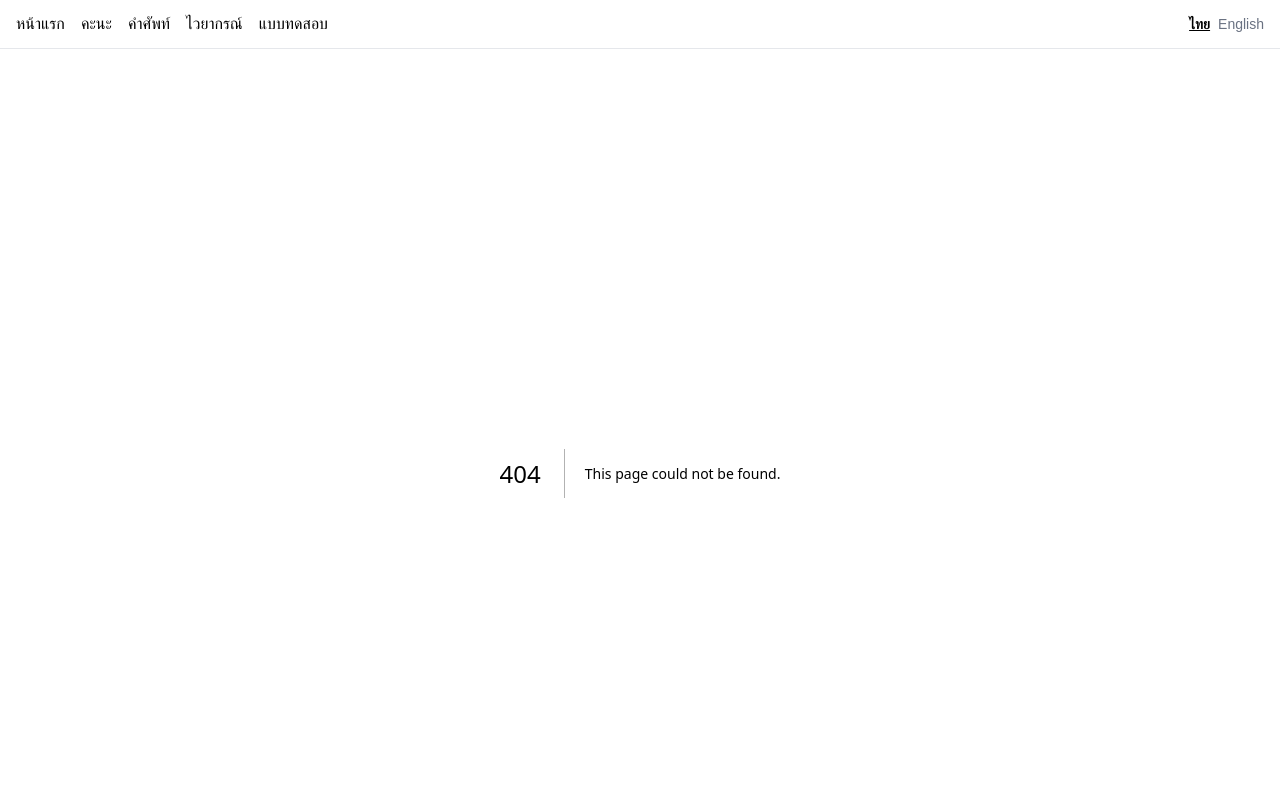
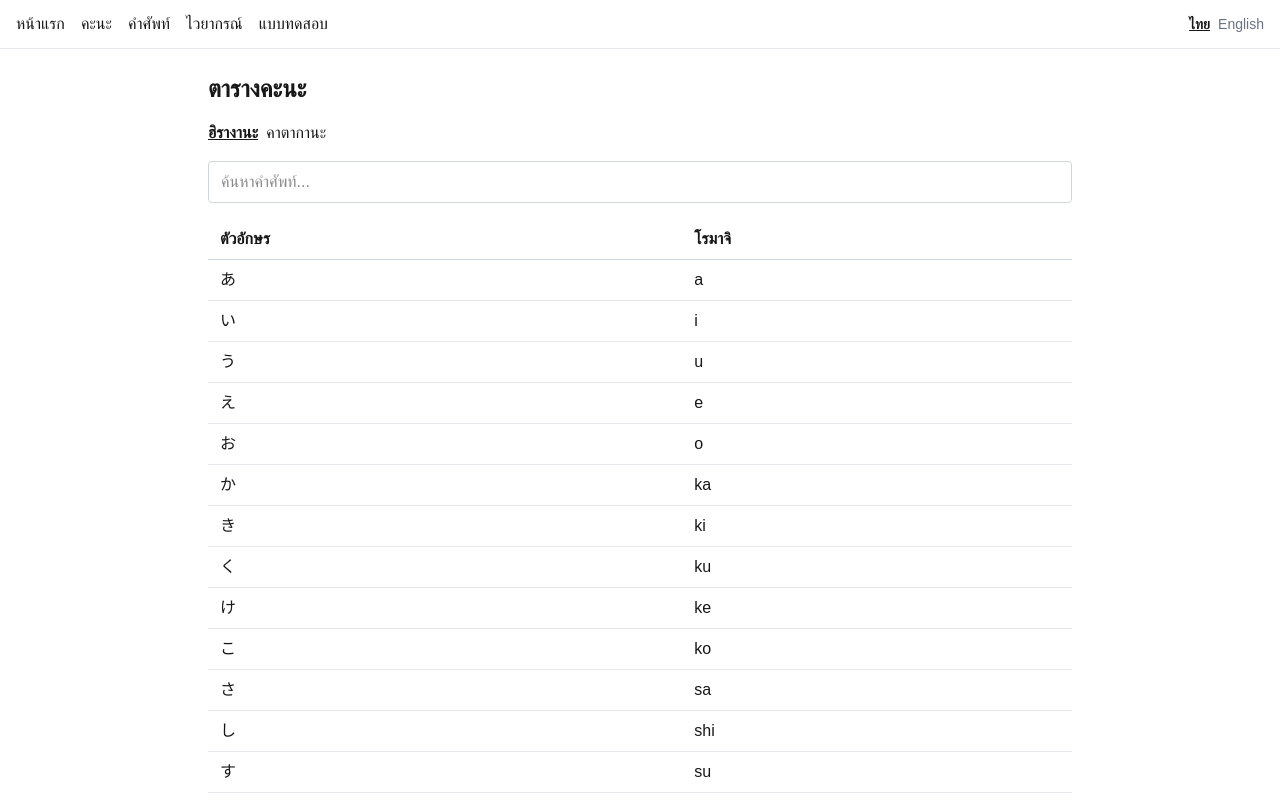
Before and after one commit to Jakkaphatbreez/Kanji, a Next.js app: page /kana in a window 1280 px wide. Before the commit this address had no page. Shown: the top 800 px of the page. Built offline with nearby package versions, Linux system fonts and the light colour scheme.

Commit message:
feat: add DataTable component and kana reference page

```diff
--- /dev/null
+++ b/src/app/kana/page.tsx
@@ -0,0 +1,43 @@
+'use client';
+
+import { useState } from 'react';
+import { useLanguage } from '@/i18n/LanguageContext';
+import { DataTable } from '@/components/DataTable';
+import { hiragana } from '@/data/hiragana';
+import { katakana } from '@/data/katakana';
+
+export default function KanaPage() {
+  const { t } = useLanguage();
+  const [tab, setTab] = useState<'hiragana' | 'katakana'>('hiragana');
+  const data = tab === 'hiragana' ? hiragana : katakana;
+
+  return (
+    <div>
+      <h1 className="text-2xl font-bold">{t.kana.title}</h1>
+      <div className="my-4 flex gap-2">
+        <button
+          onClick={() => setTab('hiragana')}
+          className={tab === 'hiragana' ? 'font-bold underline' : ''}
+        >
+          {t.kana.hiragana}
+        </button>
+        <button
+          onClick={() => setTab('katakana')}
+          className={tab === 'katakana' ? 'font-bold underline' : ''}
+        >
+          {t.kana.katakana}
+        </button>
+      </div>
+      <DataTable
+        data={data}
+        rowKey={row => row.char}
+        getSearchText={row => `${row.char} ${row.romaji}`}
+        searchPlaceholder={t.vocab.searchPlaceholder}
+        columns={[
+          { header: t.kana.charColumn, accessor: row => row.char },
+          { header: t.kana.romajiColumn, accessor: row => row.romaji },
+        ]}
+      />
+    </div>
+  );
+}
--- /dev/null
+++ b/src/components/DataTable.tsx
@@ -0,0 +1,55 @@
+'use client';
+
+import { useState } from 'react';
+
+interface Column<T> {
+  header: string;
+  accessor: (row: T) => string;
+}
+
+interface DataTableProps<T> {
+  data: T[];
+  columns: Column<T>[];
+  searchPlaceholder: string;
+  getSearchText: (row: T) => string;
+  rowKey: (row: T) => string;
+}
+
+export function DataTable<T>({ data, columns, searchPlaceholder, getSearchText, rowKey }: DataTableProps<T>) {
+  const [query, setQuery] = useState('');
+  const filtered = data.filter(row => getSearchText(row).toLowerCase().includes(query.toLowerCase()));
+
+  return (
+    <div>
+      <input
+        type="text"
+        value={query}
+        onChange={e => setQuery(e.target.value)}
+        placeholder={searchPlaceholder}
+        className="mb-4 w-full rounded border border-gray-300 px-3 py-2"
+      />
+      <table className="w-full border-collapse text-left">
+        <thead>
+          <tr>
+            {columns.map(col => (
+              <th key={col.header} className="border-b border-gray-300 px-3 py-2 font-semibold">
+                {col.header}
+              </th>
+            ))}
+          </tr>
+        </thead>
+        <tbody>
+          {filtered.map(row => (
+            <tr key={rowKey(row)}>
+              {columns.map(col => (
+                <td key={col.header} className="border-b border-gray-200 px-3 py-2">
+                  {col.accessor(row)}
+                </td>
+              ))}
+            </tr>
+          ))}
+        </tbody>
+      </table>
+    </div>
+  );
+}
```
Also changed, not shown: 1 other file (tests, documents, lock files or other folders).
